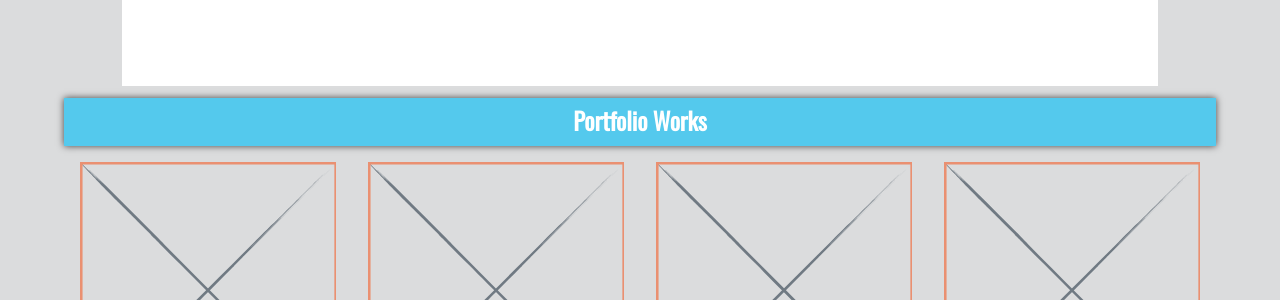
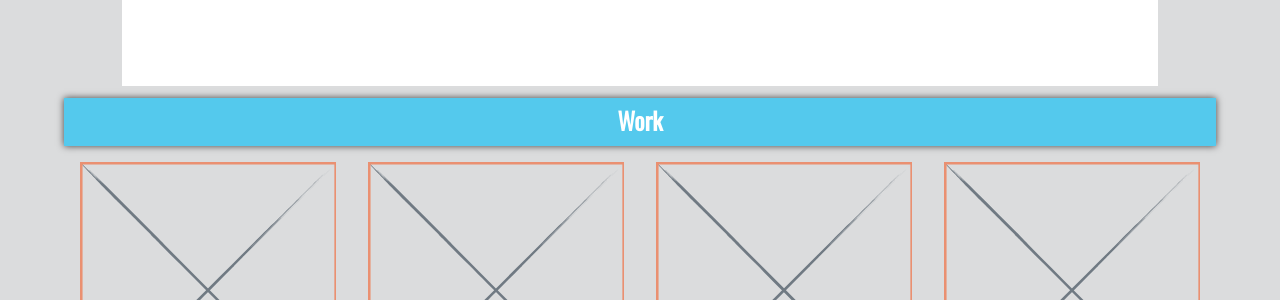
Before and after one commit to malo0140/portfolio, a Jekyll site: the page built from index.html, in a window 1280 px wide. Shown: the part 616-916 px from the top of the page. Built offline with Jekyll 4.4.1, drawn with Linux system fonts in a browser that asks for light colours; Markdown is read by kramdown in place of the engine named in the settings.

Commit message:
optimization added

```diff
--- a/_layouts/default.html
+++ b/_layouts/default.html
@@ -2,11 +2,12 @@
 <html lang="en-ca">
 <head>
     <meta charset="utf-8">
-    <title>Portfolio</title>
+    <title>Kara Maloney's Portfolio</title>
     <link href="{{site.baseurl}}/css/grid.css" rel="stylesheet">
     <link href="{{site.baseurl}}/css/type.css" rel="stylesheet">
     <link href="{{site.baseurl}}/css/main.css" rel="stylesheet">
     <meta name="viewport" content="width=device-width,initial-scale=1">
+    <meta name="description" content="Kara Maloney's Graphic Design Portfolio">
     <link href='https://fonts.googleapis.com/css?family=Oswald' rel='stylesheet' type='text/css'>
 </head>
 
--- a/index.html
+++ b/index.html
@@ -23,7 +23,7 @@
     <div class="grid">
 
         <div class="sub unit unit-xs-1 unit-s-1 unit-m-1 unit-l-1">
-        <h2>Portfolio Works</h2>
+        <h2>Work</h2>
         </div>
 
         <div class="unit unit-xs-1 unit-s-1-2 unit-m-1-2 unit-l-1-4 img-1-4">
```
